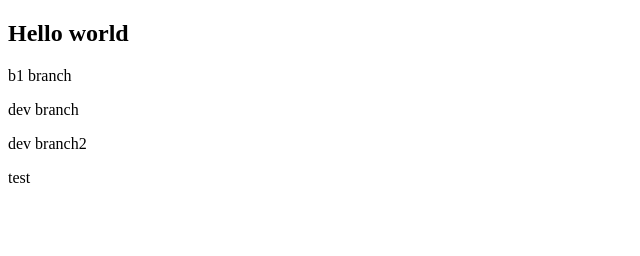
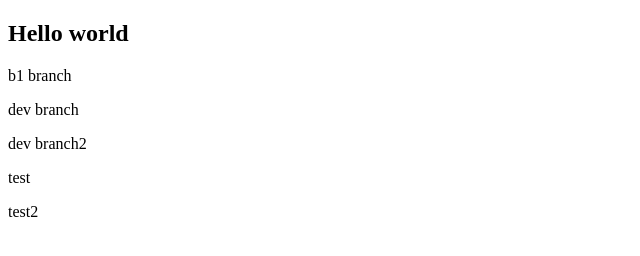
Before and after one commit to naheel-qudsia/git--github--ladies-taxi--naheel--suhailla, a plain HTML site: page index.html in a window 1280 px wide. Shown: the full height of the page, 0-640 px from the left. Drawn offline with Linux system fonts and the light colour scheme.

Commit message:
new update

```diff
--- a/index.html
+++ b/index.html
@@ -13,7 +13,7 @@
 </h2>
 <p>b1 branch</p>
 <p>dev branch</p>
-<p>dev branch2</p><p>test</p>
+<p>dev branch2</p><p>test</p> <p>test2</p>
 
 </body>
 </html>
```
